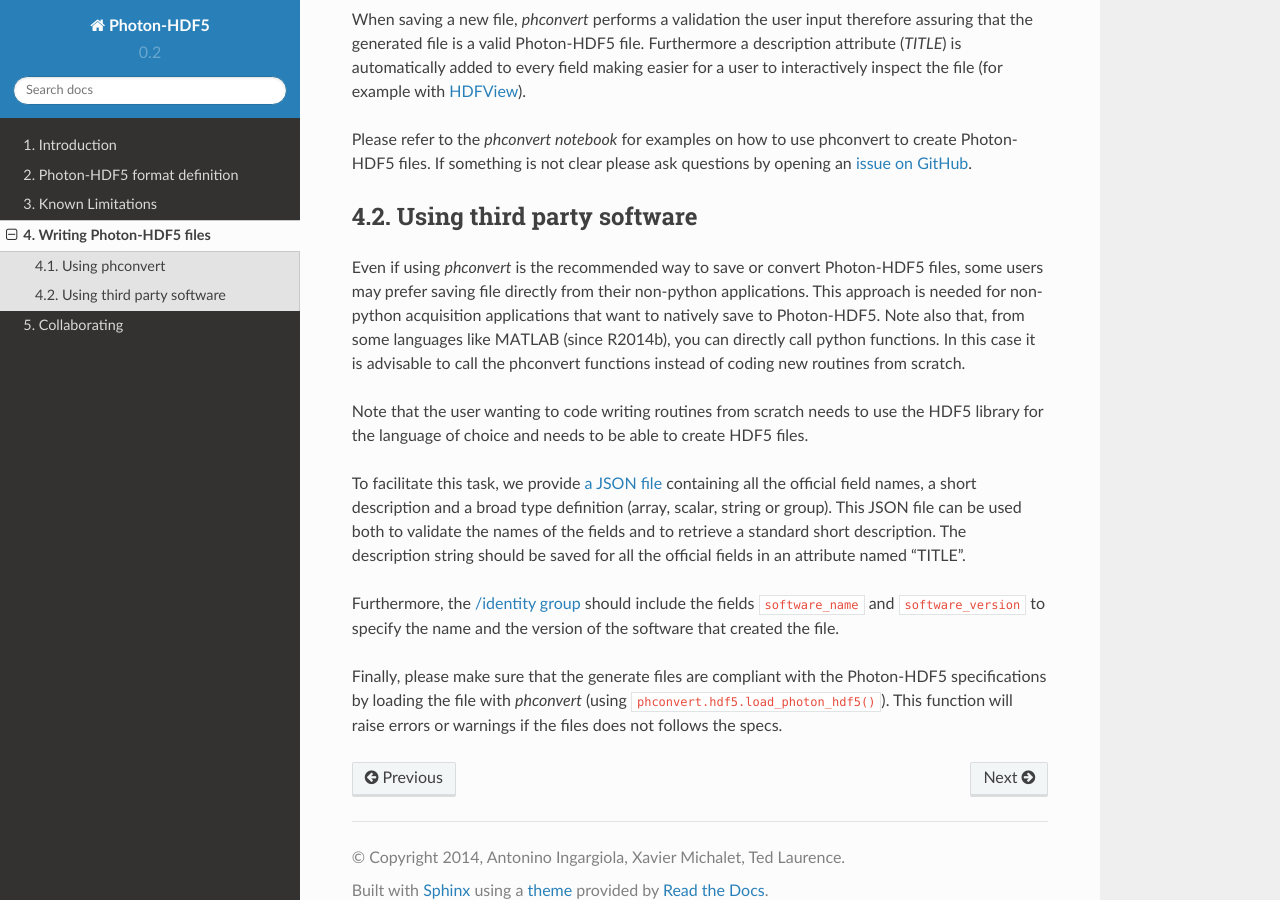
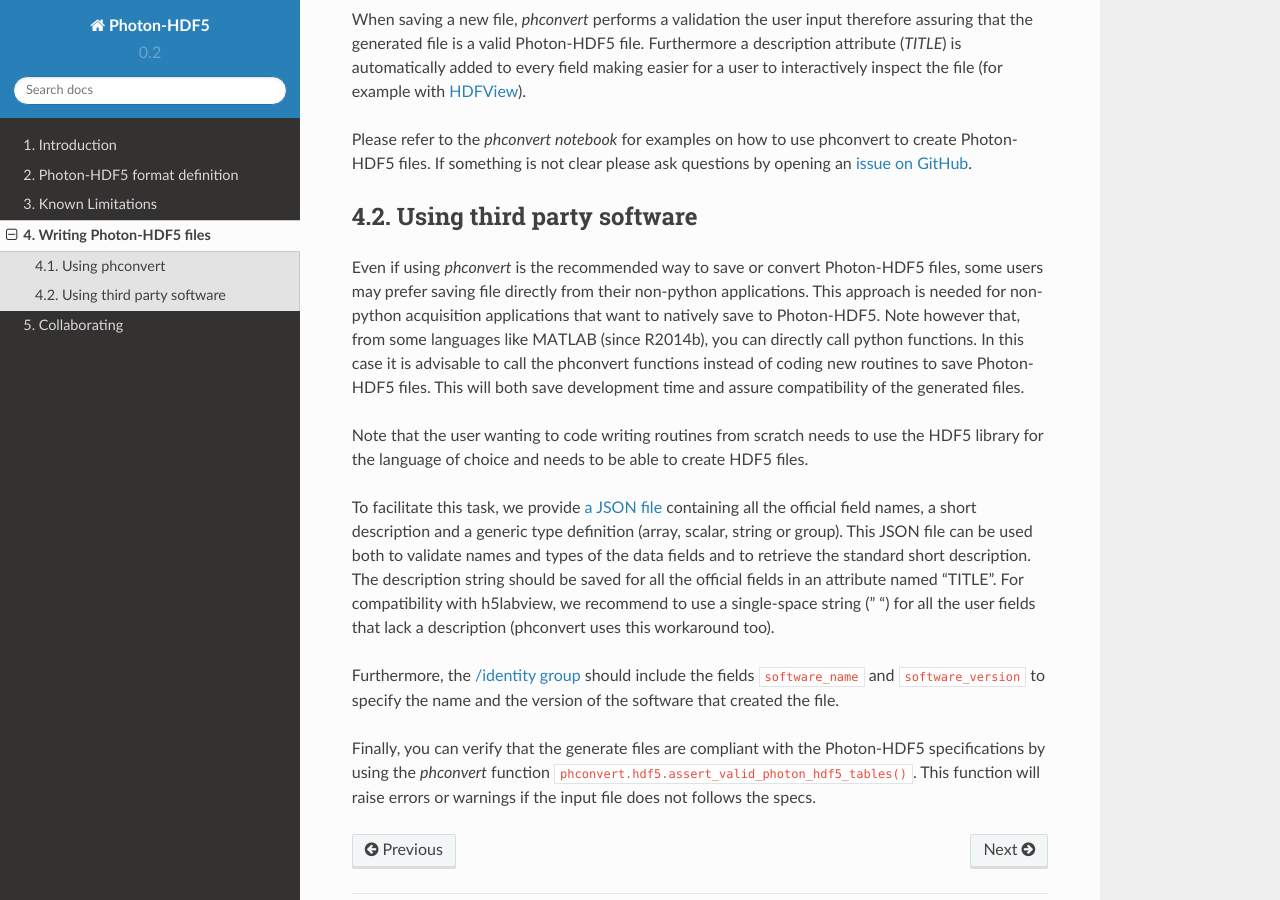
Before and after one commit to Photon-HDF5/photon-hdf5, a Sphinx documentation site: the page built from docs/writing.rst, in a window 1280 px wide and 900 px high, scrolled down 520 px. Built offline with Sphinx 7.4.7 and the Read the Docs theme 2.0.0, drawn with Linux system fonts in a browser that asks for light colours.

Commit message:
Update writing.rst

```diff
--- a/docs/writing.rst
+++ b/docs/writing.rst
@@ -40,28 +40,31 @@ Even if using *phconvert* is the recommended way to save or convert Photon-HDF5
 files, some users may prefer saving file directly from their non-python
 applications. This approach is needed for non-python acquisition
 applications that want to natively save to Photon-HDF5.
-Note also that, from some languages like MATLAB (since R2014b),
+Note however that, from some languages like MATLAB (since R2014b),
 you can directly call python functions.
 In this case it is advisable to call the phconvert functions
-instead of coding new routines from scratch.
+instead of coding new routines to save Photon-HDF5 files. This will both
+save development time and assure compatibility of the generated files.
 
 Note that the user wanting to code writing routines from scratch needs to use
 the HDF5 library for the language of choice and needs to be able to create HDF5 files.
 
 To facilitate this task, we provide
 `a JSON file <https://github.com/Photon-HDF5/phconvert/blob/master/phconvert/specs/photon-hdf5_specs.json>`_
-containing all the official field names, a short description and a broad
+containing all the official field names, a short description and a generic
 type definition (array, scalar, string or group).
 This JSON file can be used both to
-validate the names of the fields and to retrieve a standard short description.
+validate names and types of the data fields and to retrieve the standard short description.
 The description string should be saved for all the official fields in
-an attribute named "TITLE".
+an attribute named "TITLE". For compatibility with h5labview, we recommend to
+use a single-space string (" ") for all the user fields that lack a description
+(phconvert uses this workaround too).
 
 Furthermore, the :ref:`/identity group <identity_group>` should include
 the fields ``software_name`` and ``software_version`` to specify the name
 and the version of the software that created the file.
 
-Finally, please make sure that the generate files are compliant with the
-Photon-HDF5 specifications by loading the file with *phconvert*
-(using ``phconvert.hdf5.load_photon_hdf5()``). This function will raise errors
-or warnings if the files does not follows the specs.
+Finally, you can verify that the generate files are compliant with the
+Photon-HDF5 specifications by using the *phconvert* function
+``phconvert.hdf5.assert_valid_photon_hdf5_tables()``. This function will
+raise errors or warnings if the input file does not follows the specs.
```
